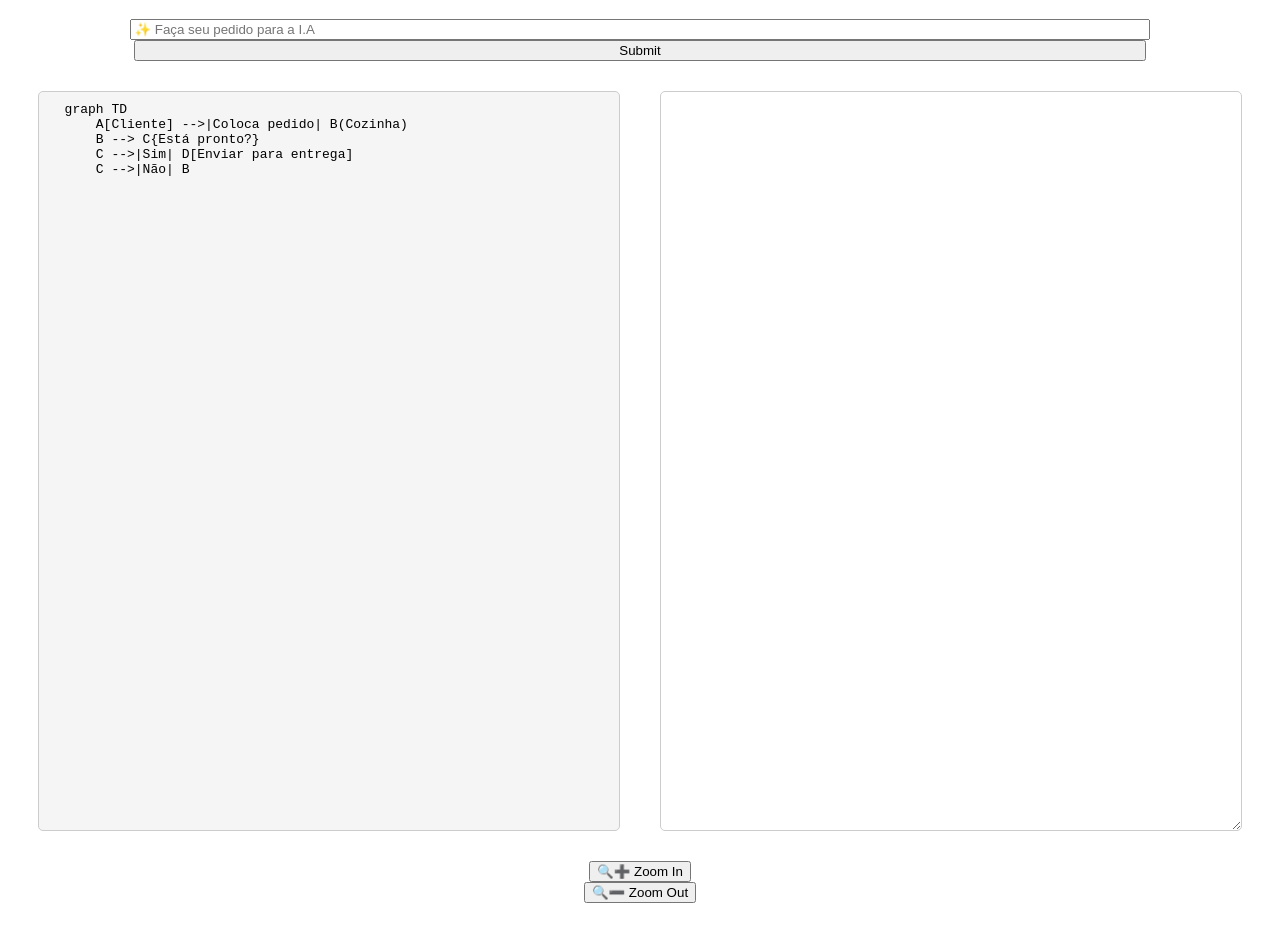
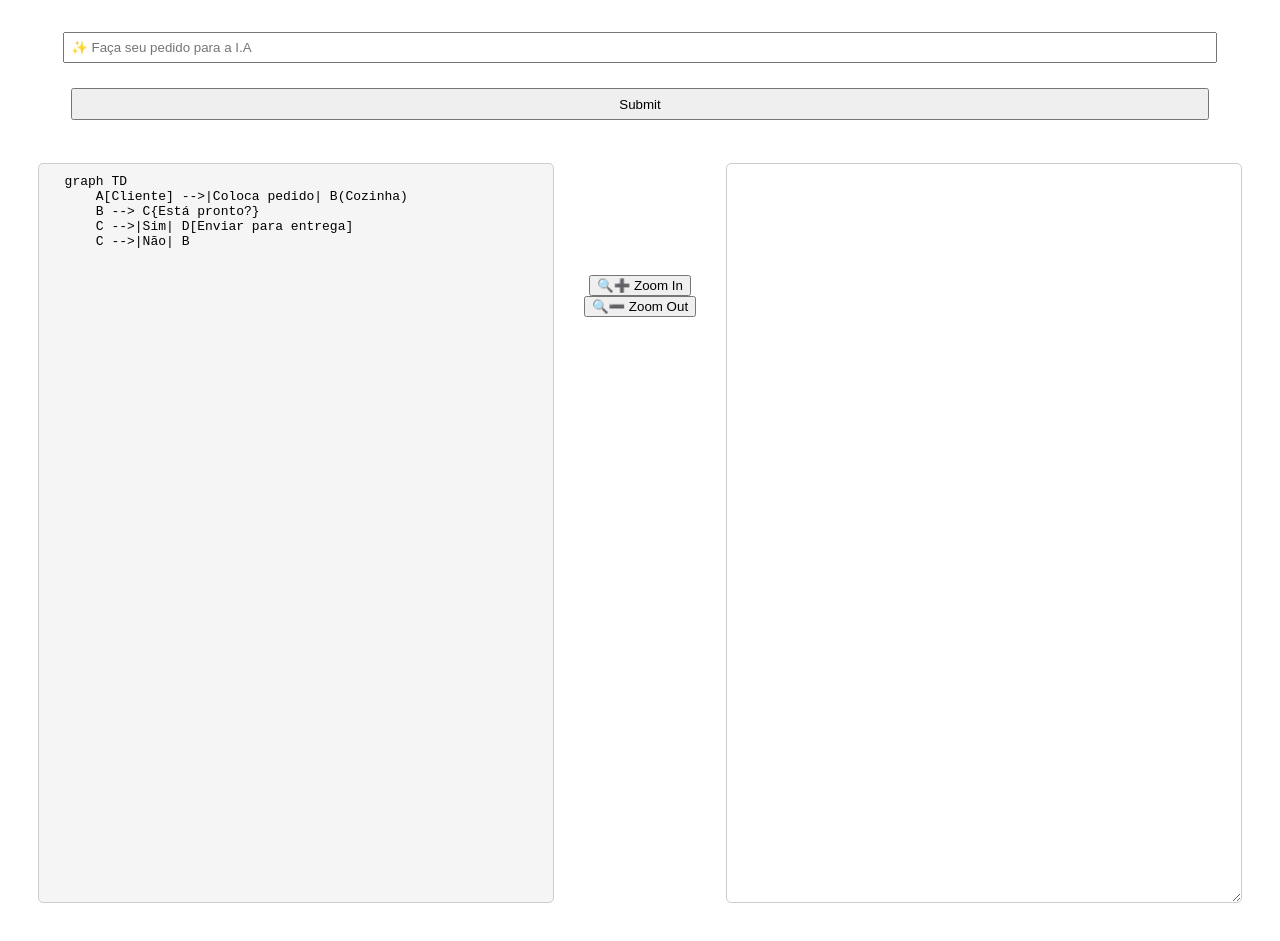
Before and after one commit to matefs/Gerador-de-diagramas-com-I.A, a website: page index.html in a window 1280 px wide. Shown: the part 70-1011 px from the top of the page. Before the commit the page ends 981 px from the top, so only its background shows below. Drawn offline with Linux system fonts and the light colour scheme; a script that the page names is missing.

Commit message:
fix: local dos botoes de zoom, aumentado tamanho padding e margin dos inputs de pedido e enviar

```diff
--- a/index.html
+++ b/index.html
@@ -24,6 +24,7 @@
 
 
 
+
       <div id="principal">
 
       <pre id="editor" contenteditable="true">
@@ -33,16 +34,19 @@
       C -->|Sim| D[Enviar para entrega]
       C -->|Não| B
       </pre>
+
+      <div class="ContainerCentralizar" style="margin-top:10%">
+        <button id="zoom-in">🔍➕ Zoom In</button>
+        <button id="zoom-out">🔍➖ Zoom Out</button>
+        </div>
+
       <div id="output-container">
           <div id="output"></div>
       </div>
     </div>
 
 
-    <div class="ContainerCentralizar"  >
-    <button id="zoom-in">🔍➕ Zoom In</button>
-    <button id="zoom-out">🔍➖ Zoom Out</button>
-    </div>
+
 
   </body>
   </html>
--- a/styles.css
+++ b/styles.css
@@ -39,7 +39,9 @@ body {
 
 input#InputPedidoParaIa,
 input#InputSubmit {
-  width: 80%;
+  width: 90%;
+  padding: .5%;
+  margin: 1%;
 }
 
 #editor,
```
Also changed, not shown: 1 other file.
